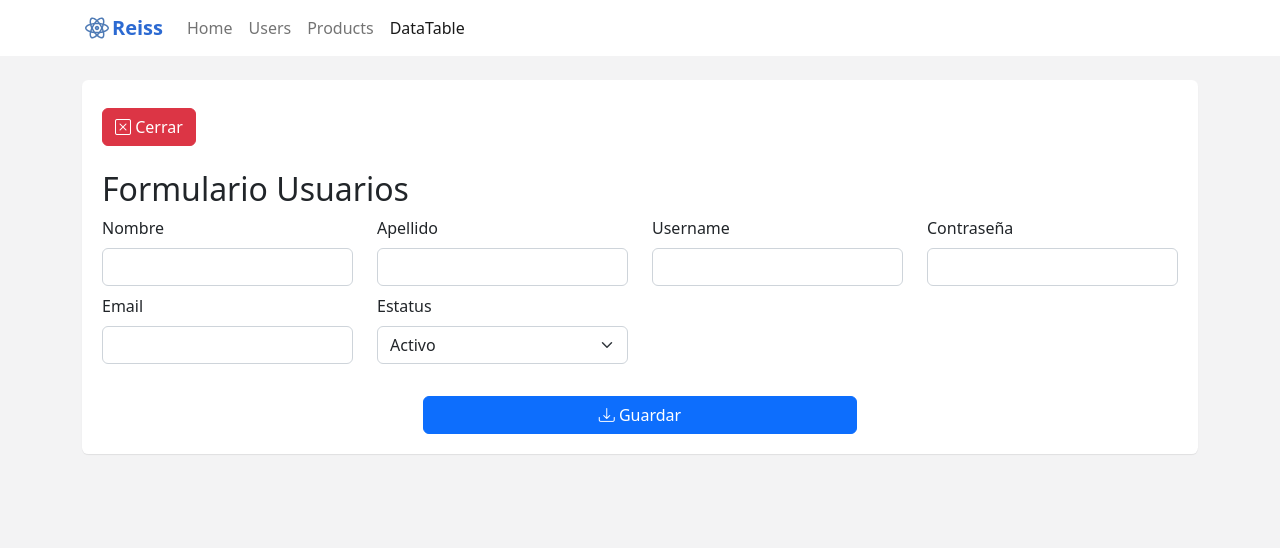
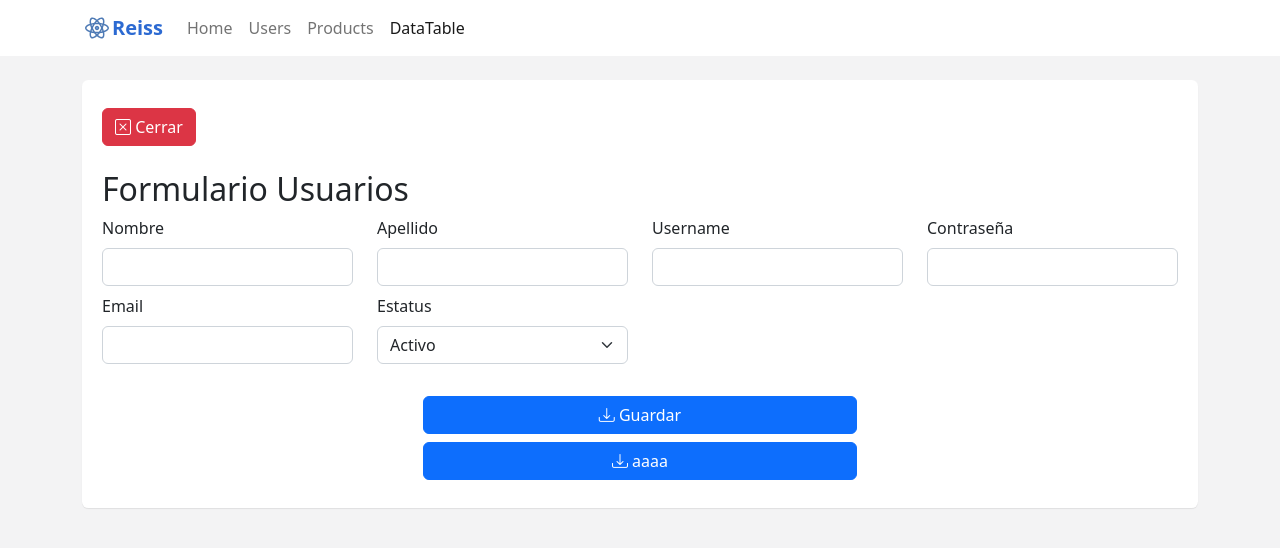
Before and after one commit to Eufeem/react-vite-reiss, a React (Vite) app: page /Table in a window 1280 px wide. Both pictures are taken after a click on the button "Agregar Usuario". Shown: the top 548 px of the page. Built offline with nearby package versions, Linux system fonts and the light colour scheme; no server answers.

Commit message:
Toast Notification

```diff
--- a/package.json
+++ b/package.json
@@ -17,7 +17,8 @@
     "react-data-table-component": "^7.5.3",
     "react-dom": "^18.2.0",
     "react-hook-form": "^7.43.9",
-    "react-redux": "^8.0.5"
+    "react-redux": "^8.0.5",
+    "react-toastify": "^9.1.2"
   },
   "devDependencies": {
     "@types/react": "^18.0.28",
--- a/src/App.jsx
+++ b/src/App.jsx
@@ -1,6 +1,8 @@
 import './App.css'
 import 'bootstrap/dist/css/bootstrap.min.css';
 import 'bootstrap-icons/font/bootstrap-icons.css';
+import 'react-toastify/dist/ReactToastify.css';
+
 import React from 'react'
 import { BrowserRouter, Routes, Route } from "react-router-dom";
 
--- /dev/null
+++ b/src/components/DataTableActions.jsx
@@ -0,0 +1,18 @@
+import React, { useEffect } from 'react'
+import axios from 'axios';
+
+export const DataTableActions = (props) => {
+
+  return (
+    <>
+      <button
+        type="button"
+        className="btn btn-danger">
+          <i className="bi bi-trash"></i> </button> &nbsp;
+      <button
+        type="button"
+        className="btn btn-warning">
+          <i className="bi bi-pencil"></i> </button>
+    </>
+  )
+}
--- a/src/components/UserFormComponent.jsx
+++ b/src/components/UserFormComponent.jsx
@@ -1,24 +1,33 @@
 import axios from 'axios';
-import React, { useEffect, useState } from 'react'
+import React from 'react'
 import { useForm } from 'react-hook-form'
+
+import { ToastContainer, toast } from 'react-toastify';
 
 export const UserFormComponent = (props) => {
 
   const { register, handleSubmit, formState: { errors } } = useForm();
-  const [count, setCount] = useState(0)
   const baseURL = 'http://localhost:8080/user'
 
   const onSubmit = (data) => {
     create(data)
   }
 
+  const sendNotification = () => {
+    toast.error("Wow so easy!");
+  }
+
   const create = (data) => {
     axios.post(baseURL, data).then((response) => {
-      props.setCount(count + 1)
-      setCount(count + 2)
-      setCount(count + 1)
+      getAll()
+    });
+  }
+
+  const getAll = () => {
+    axios.get(baseURL).then((response) => {
+      props.reloadData(response.data)
       props.setShowForm(false)
-    });
+    })
   }
 
   return (
@@ -86,6 +95,10 @@ export const UserFormComponent = (props) => {
             <button type="submit" className="btn btn-primary">
               <i className="bi bi-download"></i>&nbsp;Guardar
             </button>
+            <button type="button" className="btn btn-primary" onClick={sendNotification}>
+              <i className="bi bi-download"></i>&nbsp;aaaa
+            </button>
+            <ToastContainer />
           </div>
         </div>
       </form>
--- a/src/pages/TablePage.jsx
+++ b/src/pages/TablePage.jsx
@@ -3,7 +3,9 @@ import React, { useEffect, useState } from 'react'
 import { DataTableComponent } from '../components/DataTableComponent';
 import { BadgeComponent } from '../components/BadgeComponent';
 import { UserFormComponent } from '../components/UserFormComponent';
+import { DataTableActions } from '../components/DataTableActions';
 
+const baseURL = 'http://localhost:8080/user'
 const columns = [
   {
     name: 'ID', selector: row => '#'+row.idUser ,sortable: true,
@@ -19,24 +21,28 @@ const columns = [
     name: 'Correo', selector: row => row.email, sortable: true,
   },{
     name: 'Estatus', selector: row => <BadgeComponent status={row.status} />, sortable: true,
-  },
+  }, {
+    name: 'Acciones', selector: row => <DataTableActions id={row.idUser} url={baseURL} />, sortable: false,
+  }
 ];
 
 export const TablePage = () => {
 
   const [userlist, setUserlist] = useState([])
-  const [count, setCount] = useState(0)
-  const baseURL = 'http://localhost:8080/user'
   const [showForm, setShowForm] = useState(false)
 
   useEffect(() => {
-    getAll()
-  }, [count])
+    getAll(null)
+  }, [])
 
-  const getAll = () => {
-    axios.get(baseURL).then((response) => {
-      setUserlist(response.data)
-    })
+  const getAll = (data) => {
+    if (data != null) {
+      setUserlist(data)
+    } else {
+      axios.get(baseURL).then((response) => {
+        setUserlist(response.data)
+      })
+    }
   }
 
   const showFormFunction = () => {
@@ -66,7 +72,7 @@ export const TablePage = () => {
                   </div>
                 </div>
                 {
-                  showForm ? <UserFormComponent setCount={setCount} setShowForm={setShowForm}/> :
+                  showForm ? <UserFormComponent setShowForm={setShowForm} reloadData={getAll}/> :
                   <>
                     <h2>Tabla Usuarios</h2>
                     <DataTableComponent columns={columns} data={userlist} />
```
Also changed, not shown: 2 other files (tests, documents, lock files or other folders).
